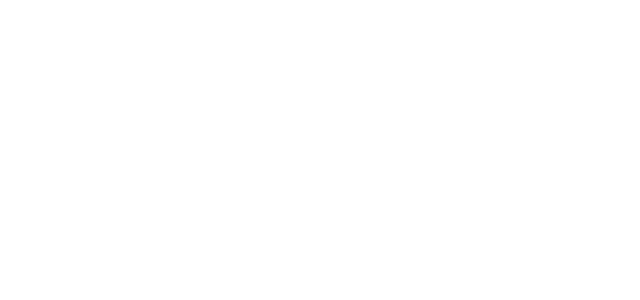
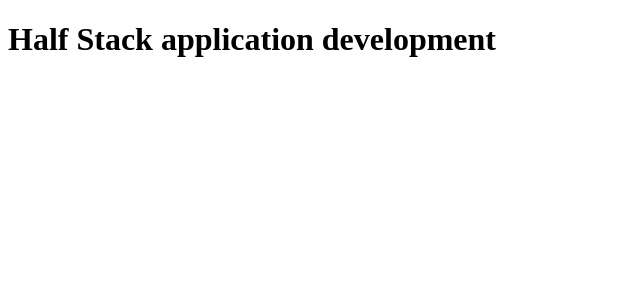
Before and after one commit to A6ih/full-stack-open, a React (Vite) app in the folder part1/courseinfo/: page / in a window 1280 px wide. Shown: the top 300 px of the page, without its empty margins (0-640 px from the left). Built offline with nearby package versions, Linux system fonts and the light colour scheme.

Commit message:
Add Header component in part1 courseinfo App.jsx

```diff
--- a/part1/courseinfo/src/App.jsx
+++ b/part1/courseinfo/src/App.jsx
@@ -1,3 +1,11 @@
+const Header = (props) => {
+  return (
+    <>
+      <h1>{props.title}</h1>
+    </>
+  );
+};
+
 const App = () => {
   const courseInfo = {
     title: "Half Stack application development",
@@ -17,7 +25,11 @@
     ],
   };
 
-  return <></>;
+  return (
+    <>
+      <Header title={courseInfo.title} />
+    </>
+  );
 };
 
 export default App;
```
Also changed, not shown: 1 other file (tests, documents, lock files or other folders).
